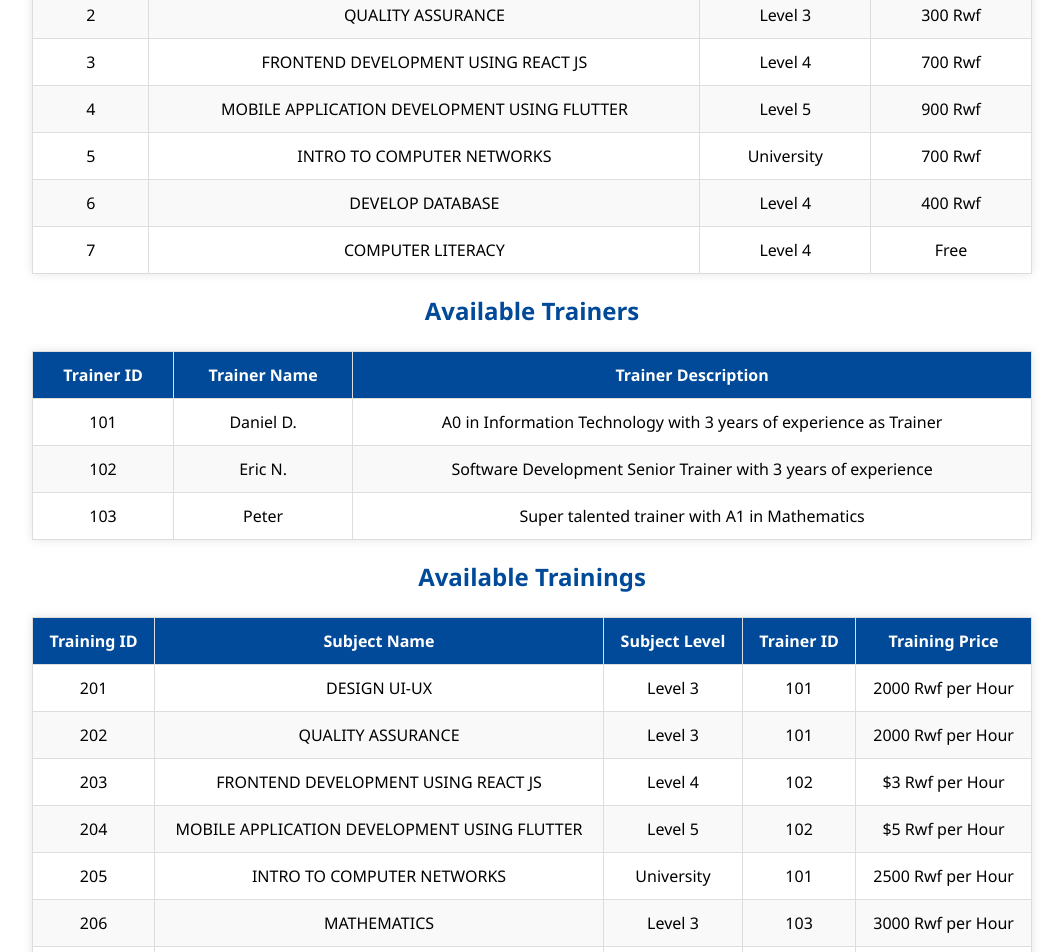
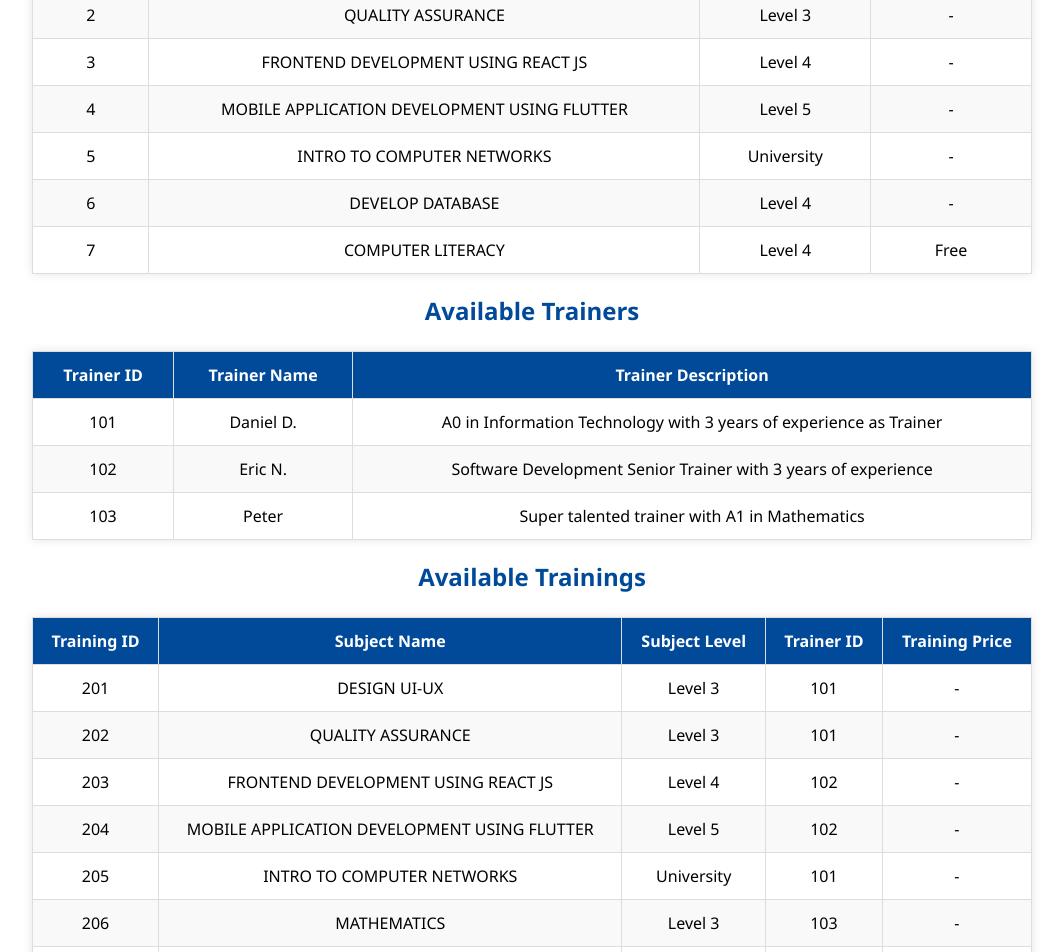
Before and after one commit to Danie5055/naeldsolutions, a React (Create React App) app: page /NotesAndTrainers in a window 1280 px wide. Shown: the part 280-1232 px from the top of the page, without its empty margins (108-1171 px from the left). Built offline with nearby package versions, Linux system fonts and the light colour scheme.

Commit message:
Update NotesAndTrainers.jsx

```diff
--- a/src/components/NotesAndTrainers.jsx
+++ b/src/components/NotesAndTrainers.jsx
@@ -4,12 +4,12 @@ import './NotesAndTrainers.css';
 
 // Notes Data
 const notesData = [
-  { id: 1, subject: 'DESIGN UI-UX', level: 'Level 3', price: '400 Rwf' },
-  { id: 2, subject: 'QUALITY ASSURANCE', level: 'Level 3', price: '300 Rwf' },
-  { id: 3, subject: 'FRONTEND DEVELOPMENT USING REACT JS', level: 'Level 4', price: '700 Rwf' },
-  { id: 4, subject: 'MOBILE APPLICATION DEVELOPMENT USING FLUTTER', level: 'Level 5', price: '900 Rwf' },
-  { id: 5, subject: 'INTRO TO COMPUTER NETWORKS', level: 'University', price: '700 Rwf' },
-  { id: 6, subject: 'DEVELOP DATABASE ', level: 'Level 4', price: '400 Rwf' },
+  { id: 1, subject: 'DESIGN UI-UX', level: 'Level 3', price: '-' },
+  { id: 2, subject: 'QUALITY ASSURANCE', level: 'Level 3', price: '-' },
+  { id: 3, subject: 'FRONTEND DEVELOPMENT USING REACT JS', level: 'Level 4', price: '-' },
+  { id: 4, subject: 'MOBILE APPLICATION DEVELOPMENT USING FLUTTER', level: 'Level 5', price: '-' },
+  { id: 5, subject: 'INTRO TO COMPUTER NETWORKS', level: 'University', price: '-' },
+  { id: 6, subject: 'DEVELOP DATABASE ', level: 'Level 4', price: '-' },
   { id: 7, subject: 'COMPUTER LITERACY ', level: 'Level 4', price: 'Free' },
 ];
 
@@ -22,13 +22,13 @@ const trainersData = [
 
 // Trainings Data
 const trainingsData = [
-  { id: 201, subject: 'DESIGN UI-UX', level: 'Level 3', trainerId: 101, price: '2000 Rwf per Hour' },
-  { id: 202, subject: 'QUALITY ASSURANCE', level: 'Level 3', trainerId: 101, price: '2000 Rwf per Hour' },
-  { id: 203, subject: 'FRONTEND DEVELOPMENT USING REACT JS', level: 'Level 4', trainerId: 102, price: '$3 Rwf per Hour' },
-  { id: 204, subject: 'MOBILE APPLICATION DEVELOPMENT USING FLUTTER', level: 'Level 5', trainerId: 102, price: '$5 Rwf per Hour' },
-  { id: 205, subject: 'INTRO TO COMPUTER NETWORKS', level: 'University', trainerId: 101, price: '2500 Rwf per Hour' },
-  { id: 206, subject: 'MATHEMATICS', level: 'Level 3', trainerId: 103, price: '3000 Rwf per Hour'},
-  { id: 207, subject: 'DEVELOP DATABASE ', level: 'Level 4', trainerId: 101, price: '3000 Rwf per Hour' },
+  { id: 201, subject: 'DESIGN UI-UX', level: 'Level 3', trainerId: 101, price: '-' },
+  { id: 202, subject: 'QUALITY ASSURANCE', level: 'Level 3', trainerId: 101, price: '-' },
+  { id: 203, subject: 'FRONTEND DEVELOPMENT USING REACT JS', level: 'Level 4', trainerId: 102, price: '-' },
+  { id: 204, subject: 'MOBILE APPLICATION DEVELOPMENT USING FLUTTER', level: 'Level 5', trainerId: 102, price: '-' },
+  { id: 205, subject: 'INTRO TO COMPUTER NETWORKS', level: 'University', trainerId: 101, price: '-' },
+  { id: 206, subject: 'MATHEMATICS', level: 'Level 3', trainerId: 103, price: '-'},
+  { id: 207, subject: 'DEVELOP DATABASE ', level: 'Level 4', trainerId: 101, price: '-' },
 ];
 
 const NotesAndTrainers = () => {
```
